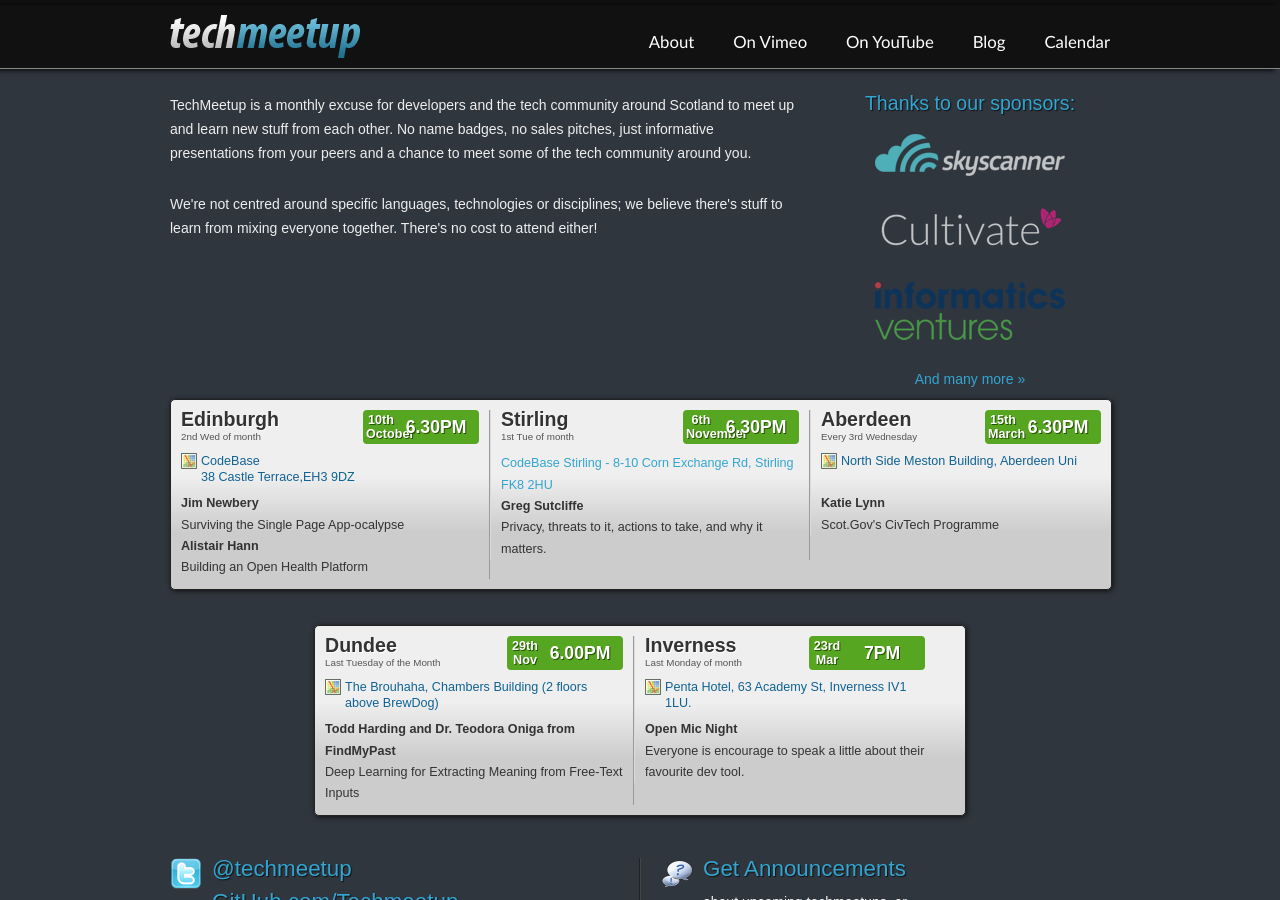
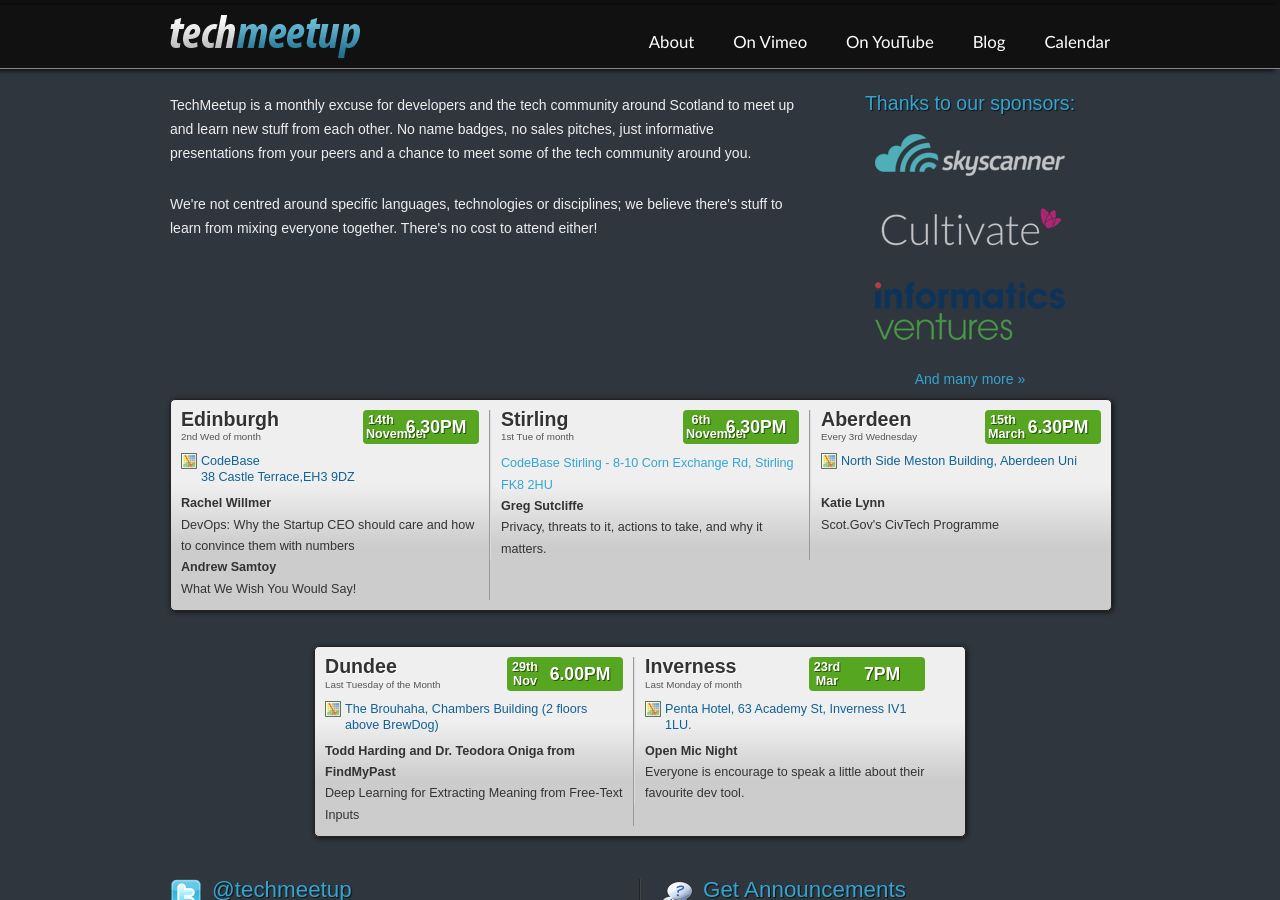
Before and after one commit to techmeetup/techmeetup.co.uk, a Jekyll site: the page built from index.html, in a window 1280 px wide and 900 px high. Built offline with Jekyll 4.4.1, drawn with Linux system fonts in a browser that asks for light colours.

Commit message:
Update speakers Edinburgh November 2018

```diff
--- a/_data/index.json
+++ b/_data/index.json
@@ -2,16 +2,16 @@
   "edinburgh": {
     "speakers": [
       {
-        "name": "Jim Newbery",
-        "talk": "Surviving the Single Page App-ocalypse"
+        "name": "Rachel Willmer",
+        "talk": "DevOps: Why the Startup CEO should care and how to convince them with numbers"
       },
       {
-        "name": "Alistair Hann",
-        "talk": "Building an Open Health Platform"
+        "name": "Andrew Samtoy",
+        "talk": "What We Wish You Would Say!"
       }
     ],
-    "day": "10th",
-    "month": "October"
+    "day": "14th",
+    "month": "November"
   },
   "glasgow": {
     "speakers": [
```
